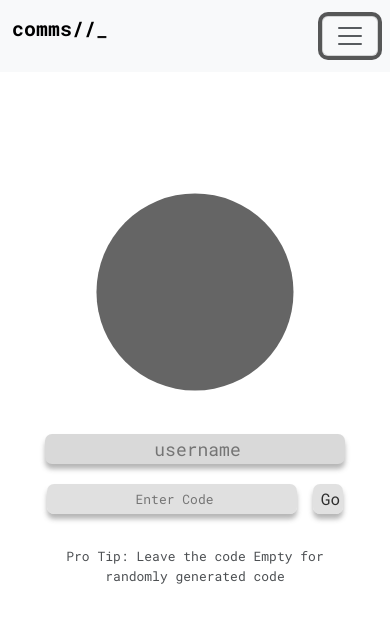
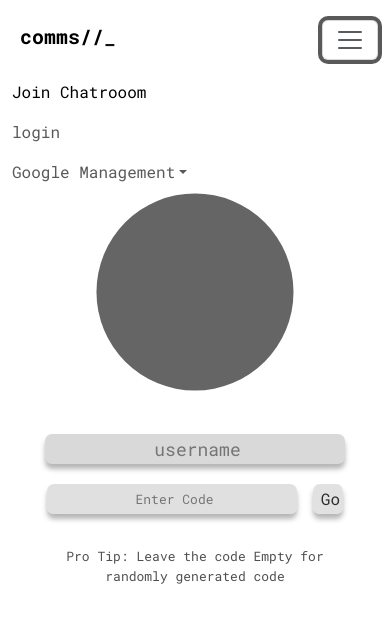
Before and after one commit to TJ2005/comms, a plain HTML site: page index.html in a window 390 px wide. Both pictures are taken after a click on the button "Toggle navigation". Drawn offline with nearby package versions, Linux system fonts and the light colour scheme.

Commit message:
Navbar Update

```diff
--- a/index.html
+++ b/index.html
@@ -20,16 +20,38 @@
 </head>
 
     <body>
-        <nav class="navbar navbar-expand-lg navbar-light bg-light">
+        <nav class="navbar navbar bg" aria-label="First navbar example">
             <div class="container-fluid">
-                <a class="navbar-brand" id="navbar-logo" href="#">
+              <a class="navbar-brand" href="#">
                 <p id="animate-cursor">comms//</p>
-                </a> <!-- Placeholder for the logo -->
-                <button class="navbar-toggler" type="button" data-bs-toggle="collapse" data-bs-target="#navbarsExample01" aria-label="Toggle navigation">
+              </a>
+              <button class="navbar-toggler" type="button" data-bs-toggle="collapse" data-bs-target="#navbarsExample01" aria-controls="navbarsExample01" aria-expanded="false" aria-label="Toggle navigation">
                 <span class="navbar-toggler-icon"></span>
-                </button>
+              </button>
+
+              <div class="collapse navbar-collapse" id="navbarsExample01">
+                <ul class="navbar-nav me-auto mb-2">
+                  <li class="nav-item">
+                    <a class="nav-link active" aria-current="page" href="#">Join Chatrooom</a>
+                  </li>
+                  <li class="nav-item">
+                    <a class="nav-link" href="#">login</a>
+                  </li>
+                  <!-- <li class="nav-item">
+                    <a class="nav-link disabled" aria-disabled="true">Disabled</a>
+                  </li> -->
+                  <li class="nav-item dropdown">
+                    <a class="nav-link dropdown-toggle" href="#" data-bs-toggle="dropdown" aria-expanded="false">Google Management</a>
+                    <ul class="dropdown-menu">
+                      <li><a class="dropdown-item" href="#">Account Settings</a></li>
+                      <li><a class="dropdown-item" href="#">Saved Chats</a></li>
+                      <li><a class="dropdown-item" href="#">Open Old Chats</a></li>
+                    </ul>
+                  </li>
+                </ul>
+              </div>
             </div>
-        </nav>
+          </nav>
 
 
 
--- a/style.css
+++ b/style.css
@@ -12,21 +12,25 @@
   font-style: normal;
   /* Ensure transform is applied correctly */
   transform: scale(0.5); /* Set the initial scale of the element to 0.5 */
+  height:auto;
+
 }
 
 .navbar-brand p{
   font-family: "roboto mono";
   font-weight: 800;
   font-style: normal;
+  margin-left:0.5rem;
+  margin-top:0.5rem;
 }
 
 
 .logo-container {
+  vertical-align: middle;
   display: flex;
   justify-content: center;
   align-items: center;
-  height: 100vh;
-
+  height: 92vh;
 }
 .js-typing-cursor {
   position: relative;
```
